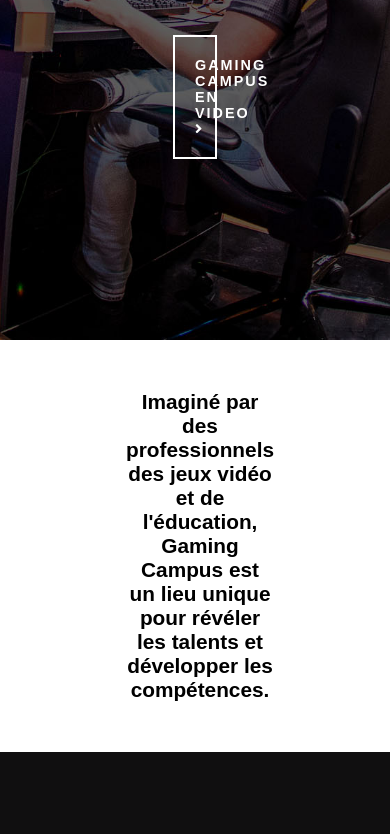
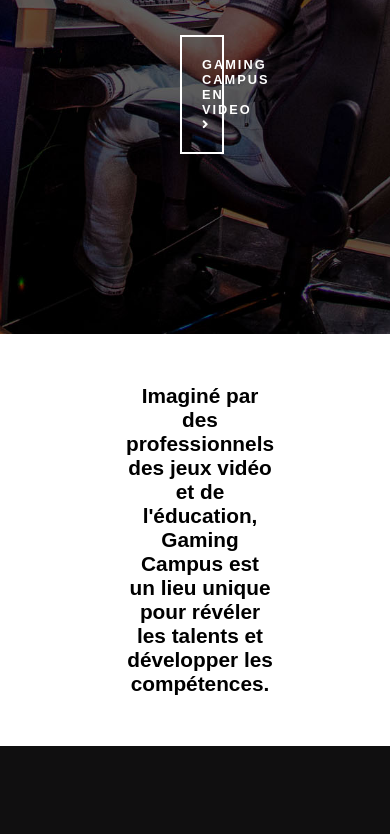
Before and after one commit to BigBunny21st/gaming_campusTP, a plain HTML site: page index.html in a window 390 px wide. Shown: the part 682-1516 px from the top of the page. Drawn offline with Linux system fonts and the light colour scheme.

Commit message:
Fin Responsive Mobile

```diff
--- a/style.css
+++ b/style.css
@@ -535,6 +535,18 @@ footer ul {
 
     }
 
+    @media screen and (max-width: 1060px) {
+        .main-header button {
+
+            font-size: 0.8rem;
+            min-width: 100%;
+            margin: 0 auto;
+
+
+
+        }
+
+
         .main-header i {
 
             transform: translateX(0px);
```
Lines whose indentation alone changed are shown as unchanged.
